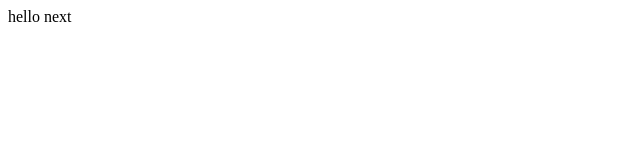
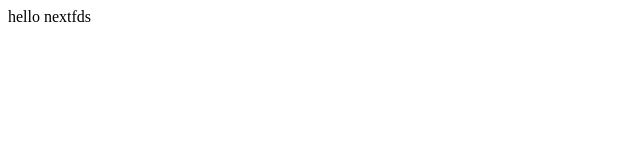
Before and after one commit to DevLeeYG/next-bnb, a Next.js app: page / in a window 1280 px wide. Shown: the top 160 px of the page, without its empty margins (0-640 px from the left). Built offline with nearby package versions, Linux system fonts and the light colour scheme.

Commit message:
1번커밋

```diff
--- a/pages/index.tsx
+++ b/pages/index.tsx
@@ -1,18 +1,13 @@
 import React from 'react';
-import styled from "styled-components"
+import styled from 'styled-components';
 
 const Container = styled.div`
-    font-size : 21px;
-    color:gray;
-`
+  font-size: 21px;
+  color: gray;
+`;
 
-
-const index:React.FC = () => {
-    return (
-        <div>
-            hello next
-        </div>
-    );
+const index: React.FC = () => {
+  return <div>hello nextfds</div>;
 };
 
-export default index
+export default index;
```
Also changed, not shown: .eslintrc.js.
